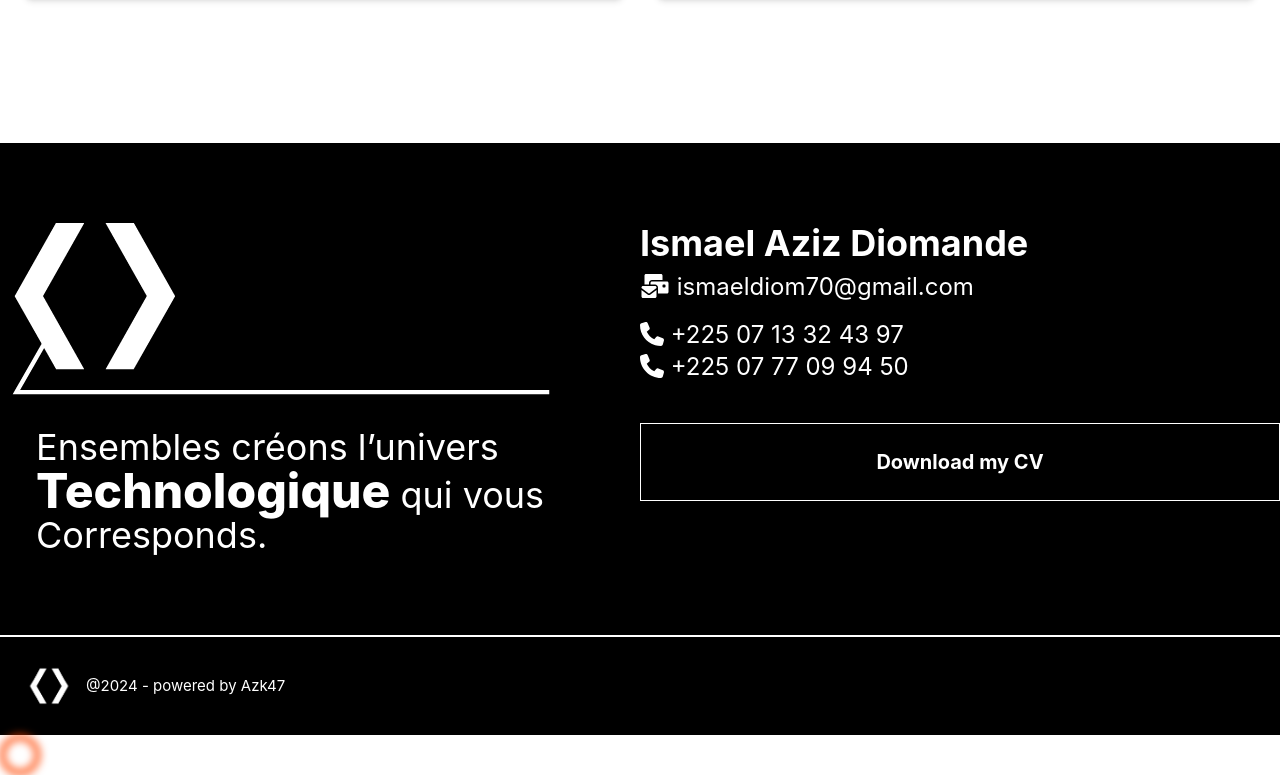
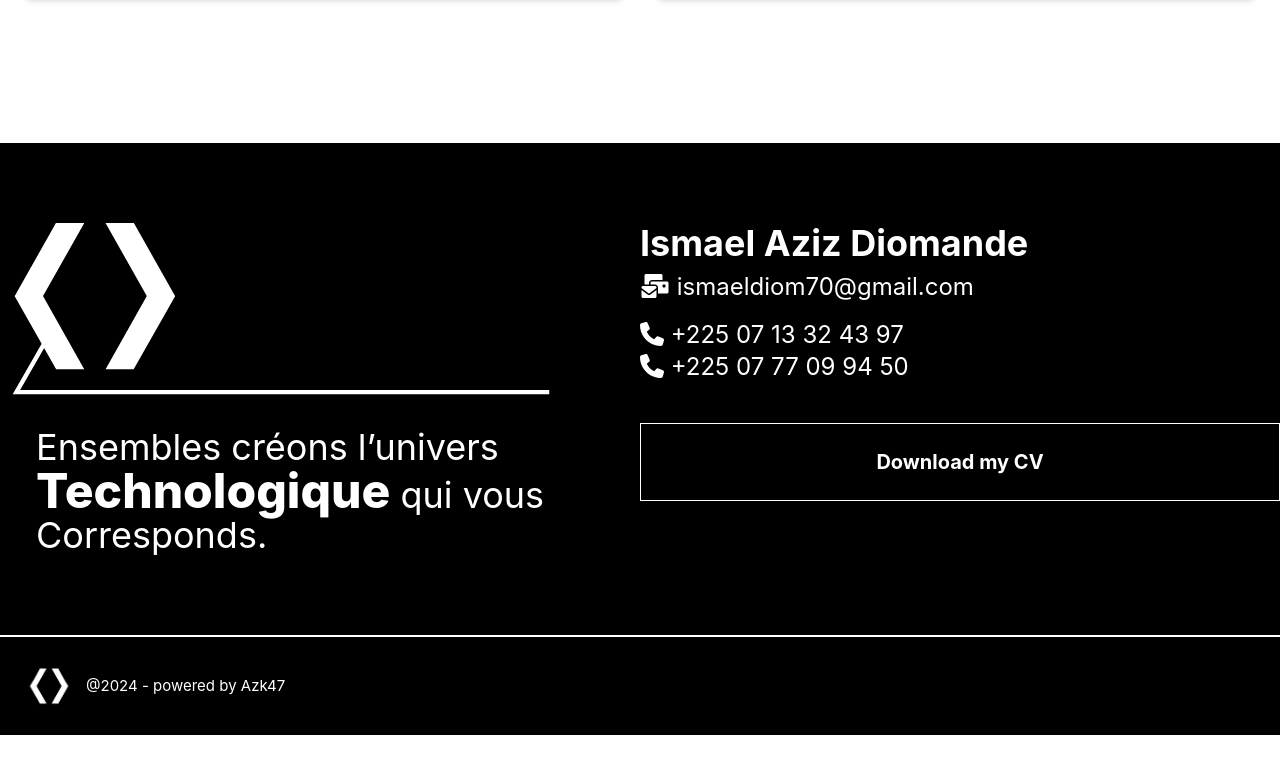
Before and after one commit to CodeKilla0/my_portfolio, a Vue app: page / in a window 1280 px wide. Shown: the part 5245-6020 px from the top of the page. After the commit the page ends 5980 px from the top, so only its background shows below. Built offline with nearby package versions, Linux system fonts and the light colour scheme.

Commit message:
[DELETE] custum cursor

```diff
--- a/index.html
+++ b/index.html
@@ -17,17 +17,13 @@
     <link rel="icon" href="/favicon.png">
     <link href="https://cdnjs.cloudflare.com/ajax/libs/flowbite/2.3.0/flowbite.min.css" rel="stylesheet" />
     <script src="https://cdn.tailwindcss.com"></script>
-      <script src="https://ajax.googleapis.com/ajax/libs/jquery/3.7.1/jquery.min.js"></script>
-
 
 
       <title>Ismaël Aziz DIOMANDE</title>
   </head>
   <body>
     <div id="app"></div>
-    <div id="circularcursor" class="blur-sm"></div>
     <script type="module" src="src/main.js"></script>
-    <script src="src/cursor.js"></script>
     <script src="https://cdnjs.cloudflare.com/ajax/libs/flowbite/2.3.0/flowbite.min.js"></script>
   </body>
 </html>
--- a/src/assets/main.css
+++ b/src/assets/main.css
@@ -75,19 +75,3 @@
   font-weight: 900;
   font-style: italic;
 }
-
-html {
-  cursor: none;
-}
-
-#circularcursor {
-  background-color: transparent;
-  border:5px solid orangered;
-  height:40px;
-  width:40px;
-  border-radius:50%;
-  -moz-border-radius:50%;
-  -webkit-border-radius:50%;
-  position: absolute;
-  z-index: 1;
-}
```
